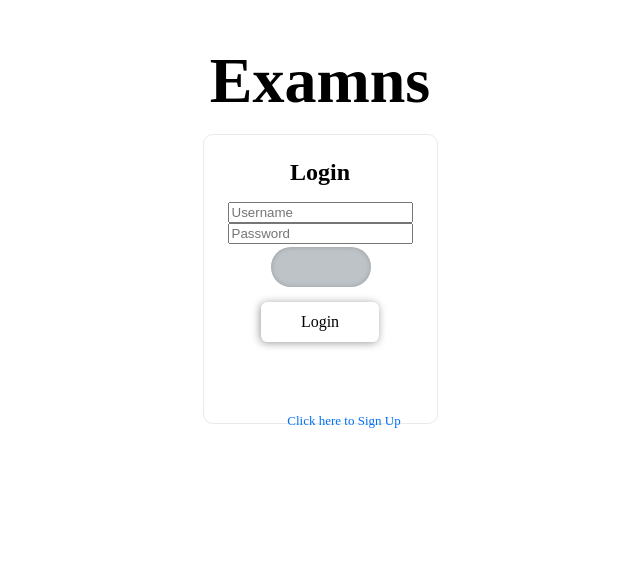
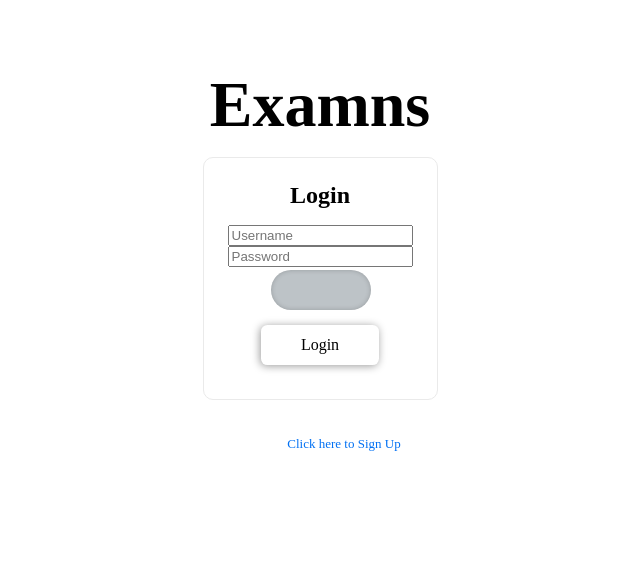
Before and after one commit to DaniBonica001/Examenes, a Next.js app: page / in a window 1280 px wide. Shown: the part 230-800 px from the top of the page, without its empty margins (320-960 px from the left). Built offline with nearby package versions, Linux system fonts and the light colour scheme.

Commit message:
maxWidth of the card component changed to auto

```diff
--- a/styles/Home.module.css
+++ b/styles/Home.module.css
@@ -71,6 +71,7 @@
   justify-content: center;
   flex-wrap: wrap;
   max-width: 800px;
+
 }
 
 .card {
@@ -82,8 +83,8 @@
   border: 1px solid #eaeaea;
   border-radius: 10px;
   transition: color 0.15s ease, border-color 0.15s ease;
-  max-width: 300px;
-  height: 240px;
+  max-width: 350px;
+  height: auto;
 }
 
 .card:hover,
```
